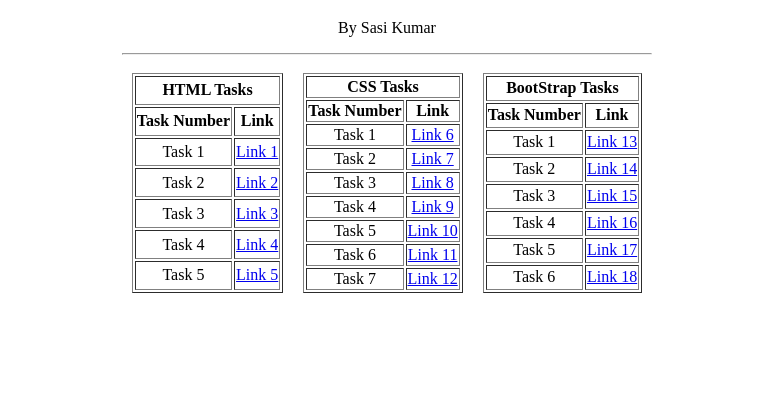
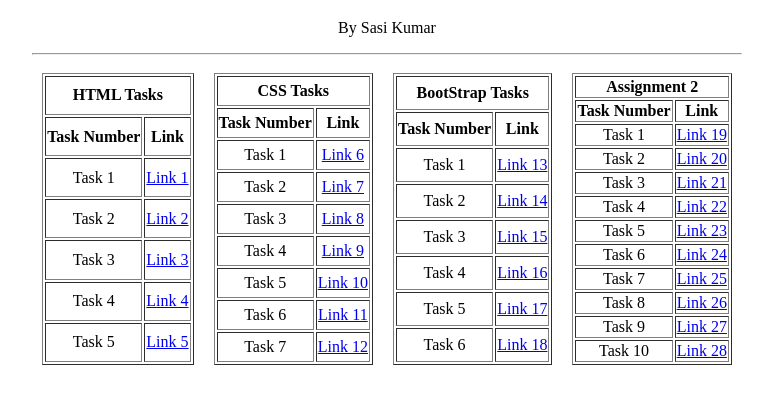
Before and after one commit to KmSasikumar/Ethnus-Mern-Stack-Sasi-kumar-, a plain HTML site: page index.html in a window 1280 px wide. Shown: the part 69-472 px from the top of the page, without its empty margins (253-1026 px from the left). Drawn offline with Linux system fonts and the light colour scheme.

Commit message:
index.html

```diff
--- a/index.html
+++ b/index.html
@@ -112,6 +112,56 @@
                 <td><a href="BS/task6(BS).html" target="_blank">Link 18</a></td>
             </tr>
         </table>
+                <table border="1" style="text-align: center; margin: 10px">
+            <tr>
+                <th colspan="2">Assignment 2</th>
+            </tr>
+            <tr>
+                <th>Task Number</th>
+                <th>Link</th>
+            </tr>
+            <tr>
+                <td>Task 1</td>
+                <td><a href="./Assignment 2/Task1.html" target="_blank">Link 19</a></td>
+            </tr>
+            <tr>
+                <td>Task 2</td>
+                <td><a href="./Assignment 2/Task2.html" target="_blank">Link 20</a></td>
+            </tr>
+            <tr>
+                <td>Task 3</td>
+                <td><a href="./Assignment 2/Task3.html" target="_blank">Link 21</a></td>
+            </tr>
+            <tr>
+                <td>Task 4</td>
+                <td><a href="./Assignment 2/Task4.html" target="_blank">Link 22</a></td>
+            </tr>
+            <tr>
+                <td>Task 5</td>
+                <td><a href="./Assignment 2/Task5.html" target="_blank">Link 23</a></td>
+            </tr>
+            <tr>
+                <td>Task 6</td>
+                <td><a href="./Assignment 2/Task6.html" target="_blank">Link 24</a></td>
+            </tr>
+            <tr>
+                <td>Task 7</td>
+                <td><a href="./Assignment 2/Task7.html" target="_blank">Link 25</a></td>
+            </tr>
+            <tr>
+                <td>Task 8</td>
+                <td><a href="./Assignment 2/Task8.html" target="_blank">Link 26</a></td>
+            </tr>
+            <tr>
+                <td>Task 9</td>
+                <td><a href="./Assignment 2/Task9.html" target="_blank">Link 27</a></td>
+            </tr>
+            <tr>
+                <td>Task 10</td>
+                <td><a href="./Assignment 2/Task10.html" target="_blank">Link 28</a></td>
+            </tr>
+        </table>
+
     </div>
     </div>
 </body>
```
